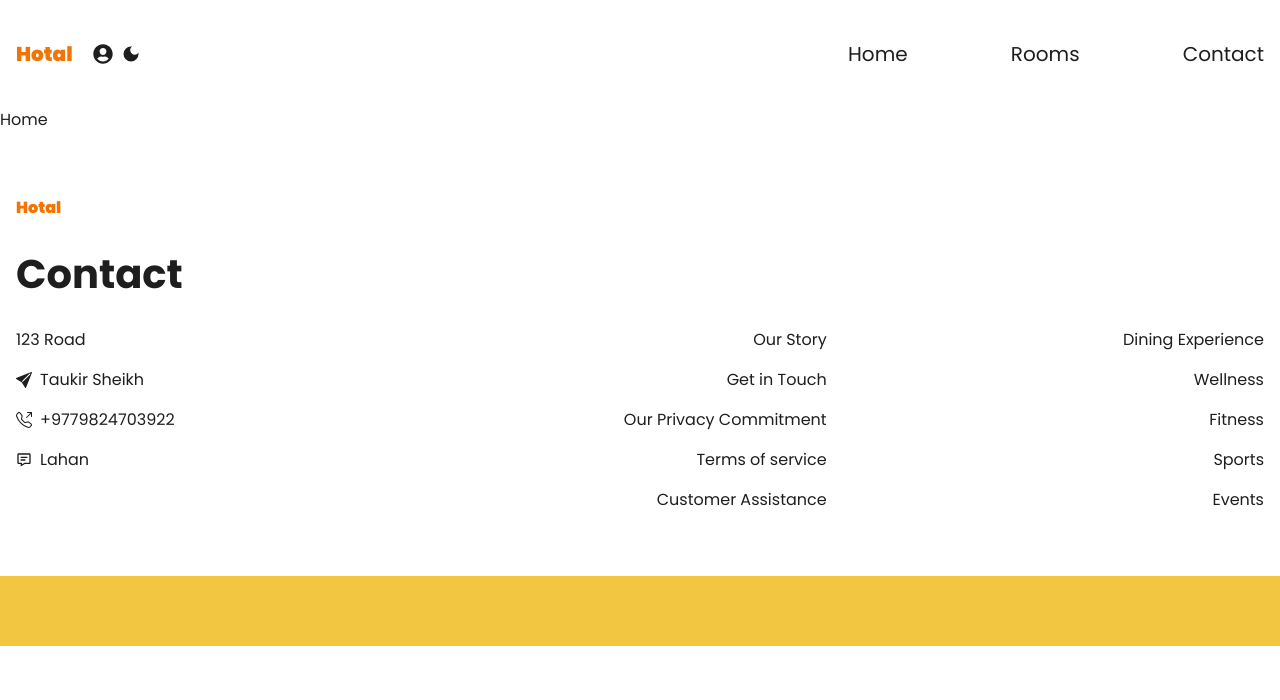
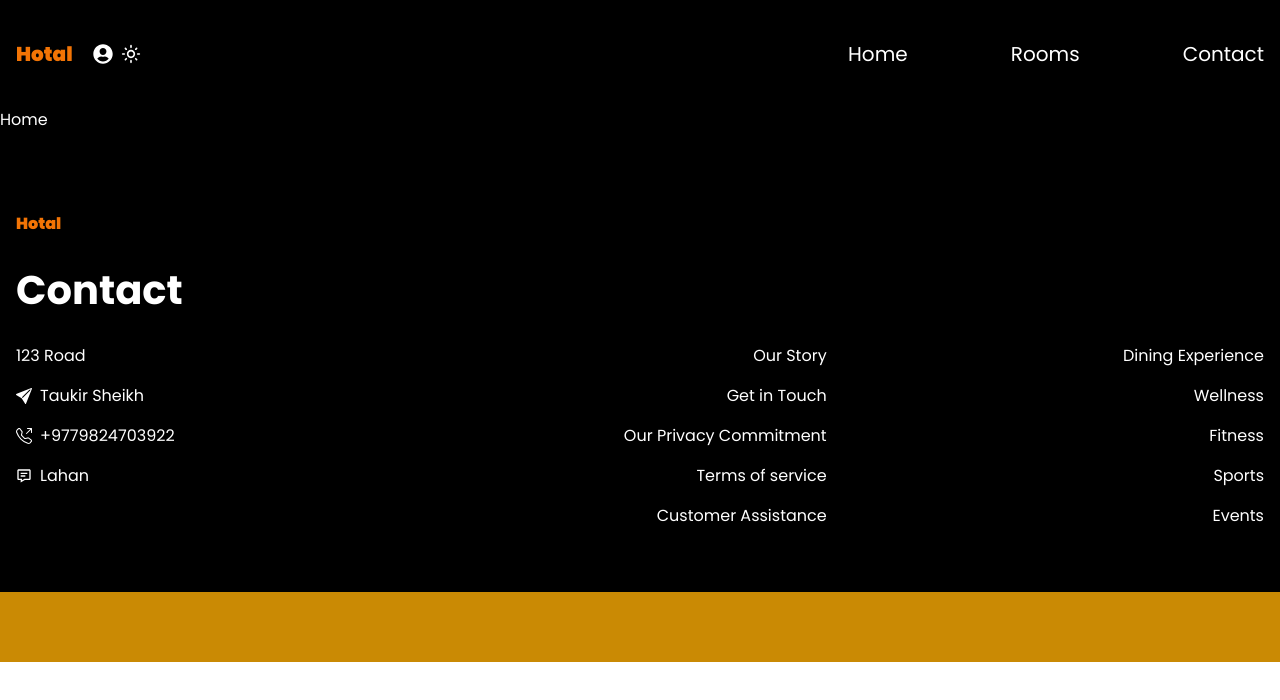
Before and after one commit to taukirsheikh/hospitality-suite, a Next.js app: page / in a window 1280 px wide. Both pictures are taken after a click on the icon 130 px from the left and 54 px from the top of the page. Shown: the top 700 px of the page. Built offline with nearby package versions, Linux system fonts and the light colour scheme.

Commit message:
darkTheme added

```diff
--- a/src/components/Footer/Footer.tsx
+++ b/src/components/Footer/Footer.tsx
@@ -4,7 +4,7 @@ import { BiMessageDetail } from 'react-icons/bi';
 
 const Footer = () => {
     return (
-        <footer className='mt-16'>
+        <footer className='mt-20'>
             <div className='container mx-auto px-4'>
                 <Link href='/' className='font-black text-tertiary-dark'>
                     Hotal
@@ -47,7 +47,7 @@ const Footer = () => {
                 </div>
             </div>
 
-            <div className='bg-tertiary-light h-10 md:h-[70px] mt-16 w-full bottom-0 left-0' />
+            <div className='bg-tertiary-light dark:bg-yellow-600 h-10 md:h-[70px] mt-16 w-full  bottom-0 left-0' />
         </footer>
     );
 };
--- a/src/components/Header/Header.tsx
+++ b/src/components/Header/Header.tsx
@@ -1,8 +1,14 @@
+'use client'
 import Link from "next/link"
 import { FaUserCircle } from 'react-icons/fa'
-import { MdDarkMode } from 'react-icons/md'
+import { MdDarkMode, MdOutlineLightMode } from 'react-icons/md'
+import { useContext } from "react"
+import ThemeContext from "@/context/ThemeContext"
+import { useThemeContext } from "../ThemeProvider/ThemeProvider"
 
 const Header = () => {
+    const { darkTheme, setDarkTheme } = useThemeContext();
+
     return (
         <header className="py-10 px-4 container mx-auto text-xl flex  md:flex-nowrap items-center justify-between">
             <div className='flex items-center w-full flex-wrap  md:2/3'>
@@ -16,8 +22,17 @@ const Header = () => {
                         </Link>
 
                     </li>
-                    <li className="ml-2 ">
-                        <MdDarkMode className='cursor-pointer' />
+                    <li className="ml-2 cursor-pointer">
+                        {
+                            darkTheme ? <MdOutlineLightMode onClick={() => {
+                                setDarkTheme(false);
+                                localStorage.removeItem("hotel-theme");
+                            }} /> :
+                                <MdDarkMode onClick={() => {
+                                    setDarkTheme(true);
+                                    localStorage.setItem("hotel-theme", "true");
+                                }} />
+                        }
                     </li>
 
                 </ul>
--- a/src/components/ThemeProvider/ThemeProvider.tsx
+++ b/src/components/ThemeProvider/ThemeProvider.tsx
@@ -1,7 +1,12 @@
 'use client'
-import { useEffect, useState } from "react";
+import { useEffect, useState, useContext } from "react";
 import ThemeContext from "@/context/ThemeContext";
-import { redirect } from "next/dist/server/api-utils";
+
+
+export const useThemeContext = ()=>{
+    const theme=useContext(ThemeContext)
+    return theme
+}
 
 const ThemeProvider = ({ children }: { children: React.ReactNode }) => {
     const localStorageAvailable = typeof localStorage !== "undefined";
```
